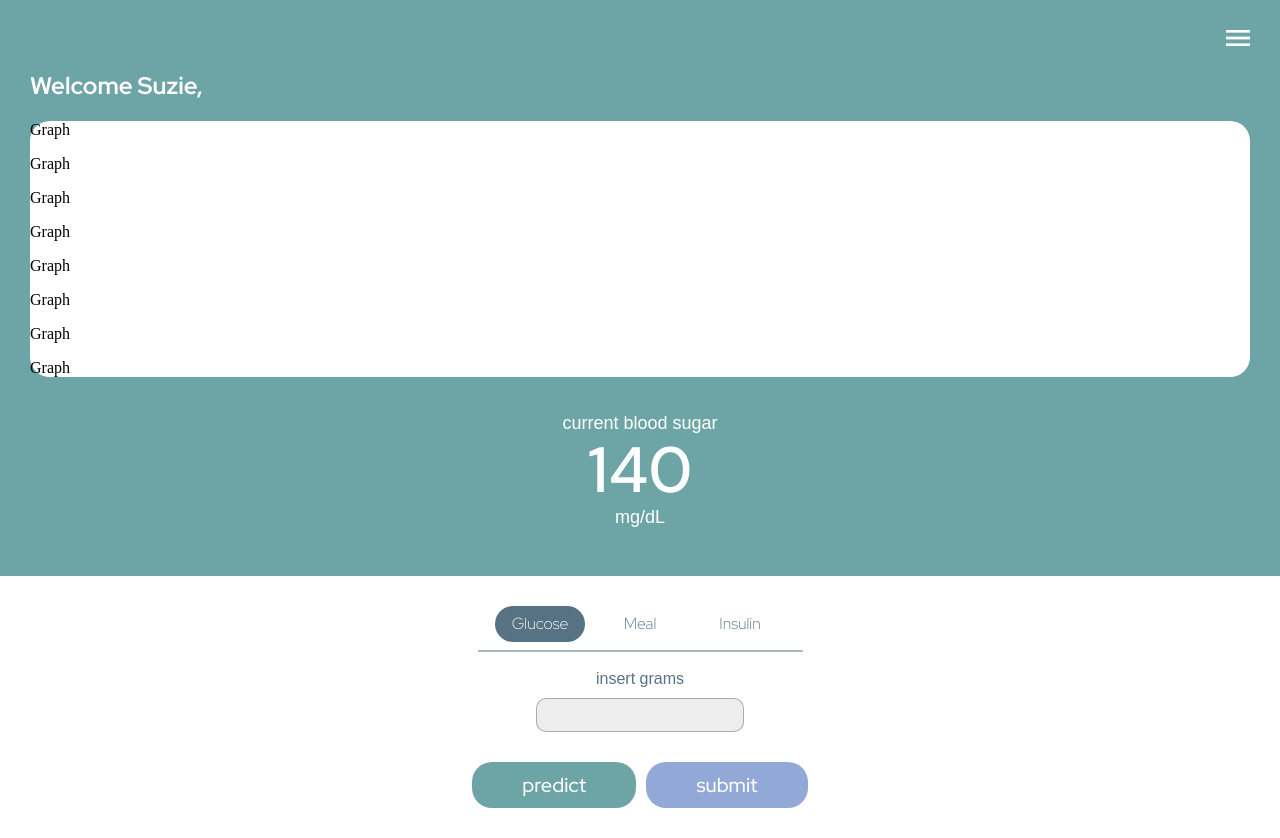
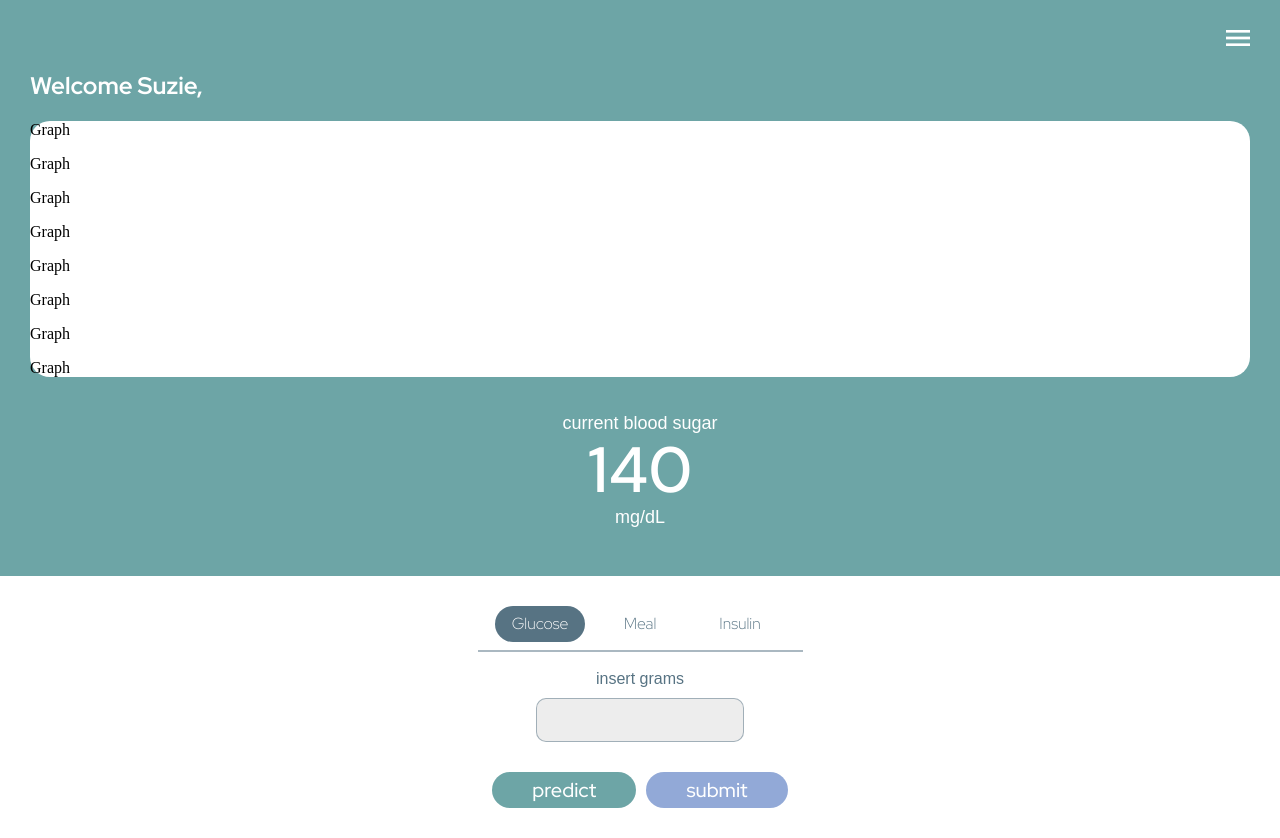
Before and after one commit to TimStewartJ/gluchart, a React (Create React App) app in the folder gluchart-react/: page / in a window 1280 px wide. Built offline with nearby package versions, Linux system fonts and the light colour scheme.

Commit message:
changed button size

```diff
--- a/gluchart-react/src/Components/CSS/Button2.css
+++ b/gluchart-react/src/Components/CSS/Button2.css
@@ -6,7 +6,7 @@
     /* color: var(--turqoise); */
     border: none;
     border-radius: 20px;
-    padding: 10px 50px 10px 50px;
+    padding: 5px 40px 5px 40px;
 }
 .button-text2{
     font-size: 20px;
--- a/gluchart-react/src/Components/CSS/Form.css
+++ b/gluchart-react/src/Components/CSS/Form.css
@@ -49,9 +49,10 @@ html, body {
     border: 1px solid rgba(87, 115, 131, 0.5);
     border-radius: 10px;
     width: 202px;
-    height: 30px;
+    height: 40px;
     font-family: articulat-cf, sans-serif;
     font-style: normal;
     font-weight: 300;
+    font-size: 24px;
     color: var(--turqoise);
 }
```
